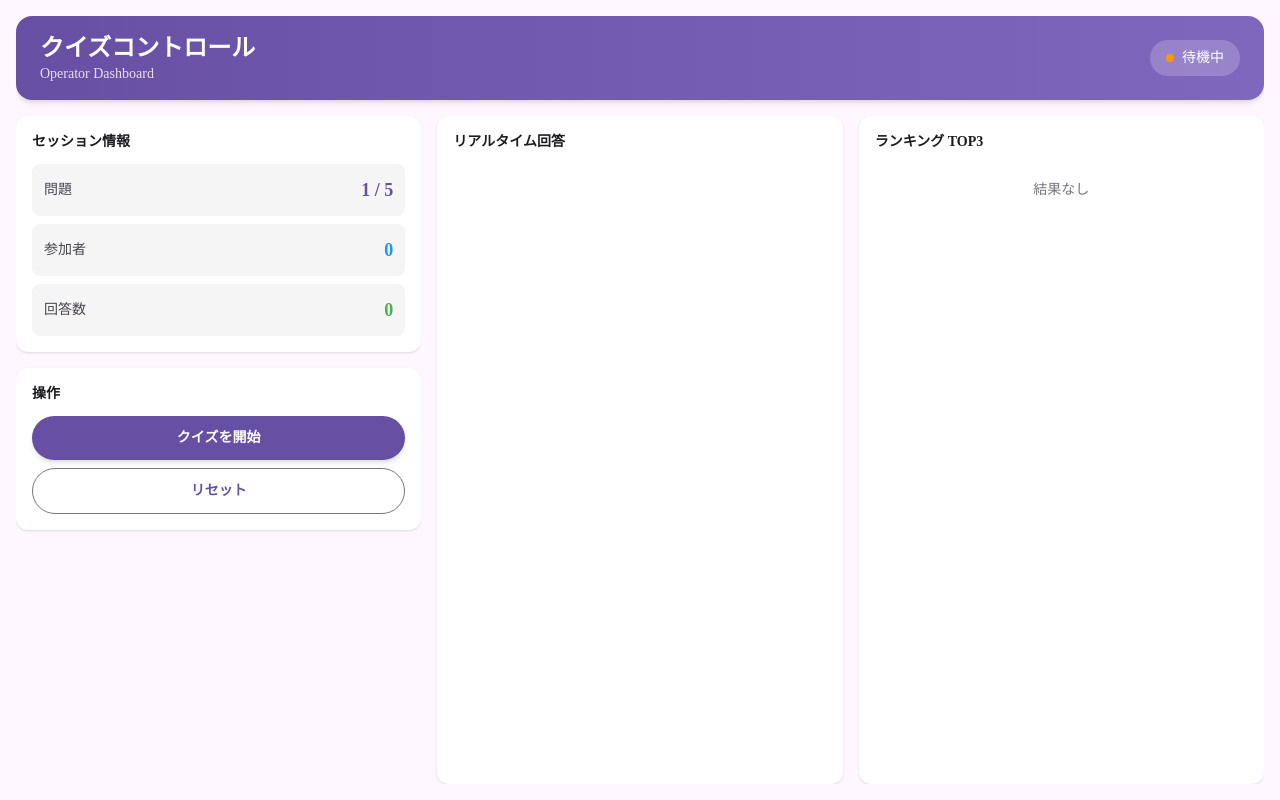
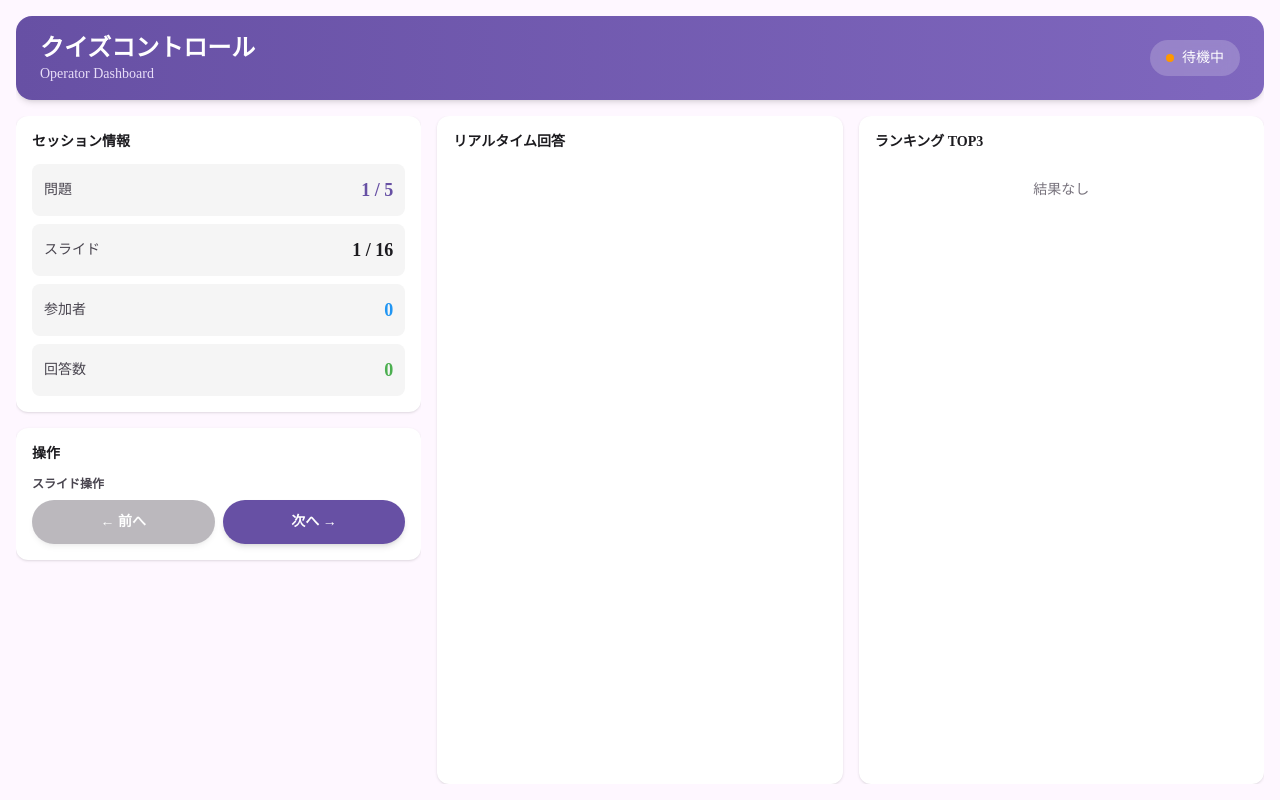
Before and after one commit to REDSPACES/wedinq, a Next.js app: page /control in a window 1280 px wide. Built offline with nearby package versions, Linux system fonts and the light colour scheme.

Commit message:
３画面を連動

```diff
--- a/components/Pages/ControlPanel/ControlPanelContent.tsx
+++ b/components/Pages/ControlPanel/ControlPanelContent.tsx
@@ -1,8 +1,19 @@
 "use client";
 
 import { useCallback, useEffect, useMemo, useState } from "react";
-import { CHOICE_LABELS, RANKING_DISPLAY_COUNT, TOTAL_QUESTIONS } from "../../../lib/constants/quiz";
+import {
+  ANSWER_SLIDE_INDICES,
+  CHOICE_LABELS,
+  QUESTION_SLIDE_INDICES,
+  RANKING_DISPLAY_COUNT,
+  SLIDE_FILENAMES,
+  TOTAL_QUESTIONS,
+} from "../../../lib/constants/quiz";
 import type { GuestAnswer, RankingEntry, SessionStatus } from "../../../types/quiz";
+import { getQuizState, saveQuizState, subscribeToQuizState } from "../../../lib/utils/quiz-state";
+
+const TOTAL_SLIDES = SLIDE_FILENAMES.length;
+const RESULT_SLIDE_START_INDEX = ANSWER_SLIDE_INDICES[ANSWER_SLIDE_INDICES.length - 1] + 1;
 
 export default function ControlPanelContent() {
   const [sessionStatus, setSessionStatus] = useState<SessionStatus>("waiting");
@@ -12,6 +23,24 @@ export default function ControlPanelContent() {
   const [answers, setAnswers] = useState<GuestAnswer[]>([]);
   const [rankings, setRankings] = useState<RankingEntry[]>([]);
   const [allAnswers, setAllAnswers] = useState<GuestAnswer[]>([]);
+  const [currentSlideIndex, setCurrentSlideIndex] = useState(0);
+
+  useEffect(() => {
+    const initialState = getQuizState();
+    setCurrentSlideIndex(initialState.currentSlideIndex);
+    setSessionStatus(initialState.sessionStatus);
+    setCurrentQuestion(initialState.currentQuestion);
+
+    const unsubscribe = subscribeToQuizState((state) => {
+      setCurrentSlideIndex(state.currentSlideIndex);
+      setSessionStatus(state.sessionStatus);
+      setCurrentQuestion(state.currentQuestion);
+    });
+
+    return () => {
+      unsubscribe();
+    };
+  }, []);
 
   // モックデータ生成
   const mockAnswersData = useMemo(() => {
@@ -53,20 +82,6 @@ export default function ControlPanelContent() {
       setAnswerCount(Math.floor(Math.random() * 10) + 15);
     }
   }, [sessionStatus, mockAnswersData]);
-
-  const handleStart = useCallback(() => {
-    try {
-      setSessionStatus("playing");
-      setCurrentQuestion(1);
-      setAnswers([]);
-      setRankings([]);
-      setAllAnswers([]);
-      console.log("Quiz session started");
-    } catch (error) {
-      console.error("Failed to start quiz session:", error);
-      alert("クイズの開始に失敗しました。もう一度お試しください。");
-    }
-  }, []);
 
   const calculateFinalRankings = useCallback((allAnswersData: GuestAnswer[]): RankingEntry[] => {
     const guestStats = new Map<
@@ -118,38 +133,78 @@ export default function ControlPanelContent() {
       setAllAnswers((prev) => [...prev, ...answers]);
 
       if (currentQuestion < TOTAL_QUESTIONS) {
-        setCurrentQuestion((prev) => prev + 1);
+        const nextQuestion = currentQuestion + 1;
+        setCurrentQuestion(nextQuestion);
         setAnswers([]);
         setRankings([]);
+        saveQuizState({
+          currentQuestion: nextQuestion,
+          sessionStatus,
+        });
         console.log(`Moving to question ${currentQuestion + 1}`);
       } else {
         const allAnswersWithCurrent = [...allAnswers, ...answers];
         const finalRankings = calculateFinalRankings(allAnswersWithCurrent);
         setRankings(finalRankings);
         setSessionStatus("finished");
+        saveQuizState({
+          sessionStatus: "finished",
+          currentQuestion,
+        });
         console.log("Quiz session finished", { finalRankings });
       }
     } catch (error) {
       console.error("Failed to proceed to next question:", error);
       alert("次の問題への移動に失敗しました。");
     }
-  }, [currentQuestion, answers, allAnswers, calculateFinalRankings]);
+  }, [currentQuestion, answers, allAnswers, calculateFinalRankings, sessionStatus]);
 
-  const handleReset = useCallback(() => {
-    try {
-      setSessionStatus("waiting");
-      setCurrentQuestion(1);
-      setGuestCount(0);
-      setAnswerCount(0);
-      setAnswers([]);
-      setRankings([]);
-      setAllAnswers([]);
-      console.log("Quiz session reset");
-    } catch (error) {
-      console.error("Failed to reset quiz session:", error);
-      alert("セッションのリセットに失敗しました。");
-    }
-  }, []);
+  const deriveStateFromSlide = useCallback(
+    (slideIndex: number): { nextStatus: SessionStatus; nextQuestion: number } => {
+      if (slideIndex >= RESULT_SLIDE_START_INDEX) {
+        return { nextStatus: "finished", nextQuestion: TOTAL_QUESTIONS };
+      }
+
+      const questionIndex = QUESTION_SLIDE_INDICES.indexOf(slideIndex);
+      if (questionIndex !== -1) {
+        return { nextStatus: "playing", nextQuestion: questionIndex + 1 };
+      }
+
+      const answerIndex = ANSWER_SLIDE_INDICES.indexOf(slideIndex);
+      if (answerIndex !== -1) {
+        return { nextStatus: "playing", nextQuestion: answerIndex + 1 };
+      }
+
+      return { nextStatus: "waiting", nextQuestion: currentQuestion };
+    },
+    [currentQuestion],
+  );
+
+  const updateSlideState = useCallback(
+    (targetIndex: number) => {
+      if (targetIndex < 0 || targetIndex >= TOTAL_SLIDES) {
+        return;
+      }
+      const { nextStatus, nextQuestion } = deriveStateFromSlide(targetIndex);
+      setCurrentSlideIndex(targetIndex);
+      setSessionStatus(nextStatus);
+      setCurrentQuestion(nextQuestion);
+      saveQuizState({
+        currentSlideIndex: targetIndex,
+        sessionStatus: nextStatus,
+        currentQuestion: nextQuestion,
+      });
+    },
+    [deriveStateFromSlide, saveQuizState],
+  );
+
+  const handlePreviousSlide = useCallback(() => {
+    updateSlideState(currentSlideIndex - 1);
+  }, [currentSlideIndex, updateSlideState]);
+
+  const handleNextSlide = useCallback(() => {
+    updateSlideState(currentSlideIndex + 1);
+  }, [currentSlideIndex, updateSlideState]);
 
   const handleShowResults = useCallback(() => {
     try {
@@ -221,6 +276,12 @@ export default function ControlPanelContent() {
                   </span>
                 </div>
                 <div className="flex items-center justify-between rounded-lg bg-[#f5f5f5] p-3">
+                  <span className="text-sm text-[#49454f]">スライド</span>
+                  <span className="text-lg font-bold text-[#1c1b1f]">
+                    {currentSlideIndex + 1} / {TOTAL_SLIDES}
+                  </span>
+                </div>
+                <div className="flex items-center justify-between rounded-lg bg-[#f5f5f5] p-3">
                   <span className="text-sm text-[#49454f]">参加者</span>
                   <span className="text-lg font-bold text-[#2196f3]">{guestCount}</span>
                 </div>
@@ -234,19 +295,31 @@ export default function ControlPanelContent() {
             {/* 操作ボタン */}
             <div className="rounded-xl bg-white p-4 shadow-sm">
               <h2 className="mb-3 text-sm font-semibold text-[#1c1b1f]">操作</h2>
-              <div className="space-y-2">
-                {sessionStatus === "waiting" && (
-                  <button
-                    type="button"
-                    onClick={handleStart}
-                    className="w-full rounded-full bg-[#6750a4] px-6 py-3 text-sm font-semibold text-white shadow-md transition-all hover:bg-[#7f67be] hover:shadow-lg active:scale-95"
-                  >
-                    クイズを開始
-                  </button>
-                )}
+              <div className="space-y-4">
+                <div>
+                  <p className="mb-2 text-xs font-semibold text-[#49454f]">スライド操作</p>
+                  <div className="grid grid-cols-2 gap-2">
+                    <button
+                      type="button"
+                      onClick={handlePreviousSlide}
+                      disabled={currentSlideIndex === 0}
+                      className="w-full rounded-full bg-[#79747e] px-4 py-3 text-sm font-semibold text-white shadow-md transition-all hover:bg-[#938f99] active:scale-95 disabled:cursor-not-allowed disabled:opacity-50"
+                    >
+                      ← 前へ
+                    </button>
+                    <button
+                      type="button"
+                      onClick={handleNextSlide}
+                      disabled={currentSlideIndex === TOTAL_SLIDES - 1}
+                      className="w-full rounded-full bg-[#6750a4] px-4 py-3 text-sm font-semibold text-white shadow-md transition-all hover:bg-[#7f67be] active:scale-95 disabled:cursor-not-allowed disabled:opacity-50"
+                    >
+                      次へ →
+                    </button>
+                  </div>
+                </div>
 
                 {sessionStatus === "playing" && (
-                  <>
+                  <div className="space-y-2">
                     <button
                       type="button"
                       onClick={handleShowResults}
@@ -261,16 +334,8 @@ export default function ControlPanelContent() {
                     >
                       {currentQuestion < TOTAL_QUESTIONS ? "次の問題へ" : "最終結果"}
                     </button>
-                  </>
+                  </div>
                 )}
-
-                <button
-                  type="button"
-                  onClick={handleReset}
-                  className="w-full rounded-full border border-[#79747e] bg-white px-6 py-3 text-sm font-semibold text-[#6750a4] transition-all hover:bg-[#f5f5f5] active:scale-95"
-                >
-                  リセット
-                </button>
               </div>
             </div>
           </div>
--- a/components/Pages/ScreenDisplay/ScreenDisplayContent.tsx
+++ b/components/Pages/ScreenDisplay/ScreenDisplayContent.tsx
@@ -2,27 +2,8 @@
 
 import Image from "next/image";
 import { useCallback, useEffect, useState } from "react";
-import { TIME_LIMIT_SECONDS, TIMER_INTERVAL_MS } from "../../../lib/constants/quiz";
-
-// 全スライドのファイル名（1から順番に）
-const SLIDE_FILENAMES = [
-  "1-TOP.jpg",
-  "2-qr.jpg",
-  "3-rule.jpg",
-  "4-question-1.jpg",
-  "5-answer-1.jpg",
-  "6-question-2.jpg",
-  "7-answer-2.jpg",
-  "8-question-3.jpg",
-  "9-answer-3.jpg",
-  "10-question-4.jpg",
-  "11-answer-4.jpg",
-  "12-question-5.jpg",
-  "13-answer-5.jpg",
-  "14-result.jpg",
-  "15-resultname.jpg",
-  "16-end.jpg",
-];
+import { SLIDE_FILENAMES, TIME_LIMIT_SECONDS, TIMER_INTERVAL_MS } from "../../../lib/constants/quiz";
+import { getQuizState, saveQuizState, subscribeToQuizState } from "../../../lib/utils/quiz-state";
 
 // カウントダウンを表示するスライド番号（ファイル名4,6,8,10,12 = インデックス3,5,7,9,11）
 const COUNTDOWN_SLIDE_INDICES = [3, 5, 7, 9, 11];
@@ -32,6 +13,24 @@ export default function ScreenDisplayContent() {
   const [timeLeft, setTimeLeft] = useState(TIME_LIMIT_SECONDS);
   const [imageError, setImageError] = useState(false);
   const [isCountdownActive, setIsCountdownActive] = useState(false);
+
+  // 初期状態をlocalStorageから読み込み
+  useEffect(() => {
+    const initialState = getQuizState();
+    setCurrentSlideIndex(initialState.currentSlideIndex);
+  }, []);
+
+  // controlパネルからの状態変更を監視
+  useEffect(() => {
+    const unsubscribe = subscribeToQuizState((state) => {
+      console.log("Screen received state update:", state);
+      setCurrentSlideIndex(state.currentSlideIndex);
+    });
+
+    return () => {
+      unsubscribe();
+    };
+  }, []);
 
   // カウントダウンが必要なスライドかチェック
   useEffect(() => {
@@ -59,23 +58,28 @@ export default function ScreenDisplayContent() {
   const handleNext = useCallback(() => {
     setImageError(false);
     if (currentSlideIndex < SLIDE_FILENAMES.length - 1) {
-      setCurrentSlideIndex((prev) => prev + 1);
+      const nextIndex = currentSlideIndex + 1;
+      setCurrentSlideIndex(nextIndex);
+      saveQuizState({ currentSlideIndex: nextIndex });
     }
-  }, [currentSlideIndex]);
+  }, [currentSlideIndex, saveQuizState]);
 
   // 前のスライドへ
   const handlePrevious = useCallback(() => {
     setImageError(false);
     if (currentSlideIndex > 0) {
-      setCurrentSlideIndex((prev) => prev - 1);
+      const prevIndex = currentSlideIndex - 1;
+      setCurrentSlideIndex(prevIndex);
+      saveQuizState({ currentSlideIndex: prevIndex });
     }
-  }, [currentSlideIndex]);
+  }, [currentSlideIndex, saveQuizState]);
 
   // 最初に戻る
   const handleReset = useCallback(() => {
     setImageError(false);
     setCurrentSlideIndex(0);
-  }, []);
+    saveQuizState({ currentSlideIndex: 0 });
+  }, [saveQuizState]);
 
   // 画像読み込みエラーハンドラー
   const handleImageError = useCallback(() => {
--- /dev/null
+++ b/lib/utils/quiz-state.ts
@@ -0,0 +1,107 @@
+/**
+ * クイズセッションの状態管理
+ * localStorage + CustomEvent を使った簡易的なリアルタイム同期
+ */
+
+export interface QuizSessionState {
+  currentSlideIndex: number;
+  sessionStatus: "waiting" | "playing" | "finished";
+  currentQuestion: number;
+  lastUpdated: number;
+}
+
+const STORAGE_KEY = "quiz_session_state";
+const EVENT_NAME = "quiz_state_change";
+
+/**
+ * クイズ状態を保存
+ */
+export function saveQuizState(state: Partial<QuizSessionState>): void {
+  try {
+    const currentState = getQuizState();
+    const newState: QuizSessionState = {
+      ...currentState,
+      ...state,
+      lastUpdated: Date.now(),
+    };
+
+    localStorage.setItem(STORAGE_KEY, JSON.stringify(newState));
+
+    // カスタムイベントを発火して他のタブ/ウィンドウに通知
+    window.dispatchEvent(
+      new CustomEvent(EVENT_NAME, {
+        detail: newState,
+      }),
+    );
+  } catch (error) {
+    console.error("Failed to save quiz state:", error);
+  }
+}
+
+/**
+ * クイズ状態を取得
+ */
+export function getQuizState(): QuizSessionState {
+  try {
+    const stored = localStorage.getItem(STORAGE_KEY);
+    if (stored) {
+      return JSON.parse(stored);
+    }
+  } catch (error) {
+    console.error("Failed to load quiz state:", error);
+  }
+
+  // デフォルト状態
+  return {
+    currentSlideIndex: 0,
+    sessionStatus: "waiting",
+    currentQuestion: 1,
+    lastUpdated: Date.now(),
+  };
+}
+
+/**
+ * クイズ状態の変更を監視
+ */
+export function subscribeToQuizState(callback: (state: QuizSessionState) => void): () => void {
+  const handleStorageChange = (e: StorageEvent) => {
+    if (e.key === STORAGE_KEY && e.newValue) {
+      try {
+        const newState = JSON.parse(e.newValue);
+        callback(newState);
+      } catch (error) {
+        console.error("Failed to parse quiz state from storage event:", error);
+      }
+    }
+  };
+
+  const handleCustomEvent = (e: Event) => {
+    const customEvent = e as CustomEvent<QuizSessionState>;
+    if (customEvent.detail) {
+      callback(customEvent.detail);
+    }
+  };
+
+  // storage イベント（別タブでの変更を検知）
+  window.addEventListener("storage", handleStorageChange);
+
+  // カスタムイベント（同一タブ内での変更を検知）
+  window.addEventListener(EVENT_NAME, handleCustomEvent);
+
+  // クリーンアップ関数
+  return () => {
+    window.removeEventListener("storage", handleStorageChange);
+    window.removeEventListener(EVENT_NAME, handleCustomEvent);
+  };
+}
+
+/**
+ * クイズ状態をリセット
+ */
+export function resetQuizState(): void {
+  saveQuizState({
+    currentSlideIndex: 0,
+    sessionStatus: "waiting",
+    currentQuestion: 1,
+  });
+}
```
Also changed, not shown: components/Pages/GuestQuiz/GuestQuizContent.tsx (+24 -7 lines), lib/constants/quiz.ts (+26 -0 lines).
